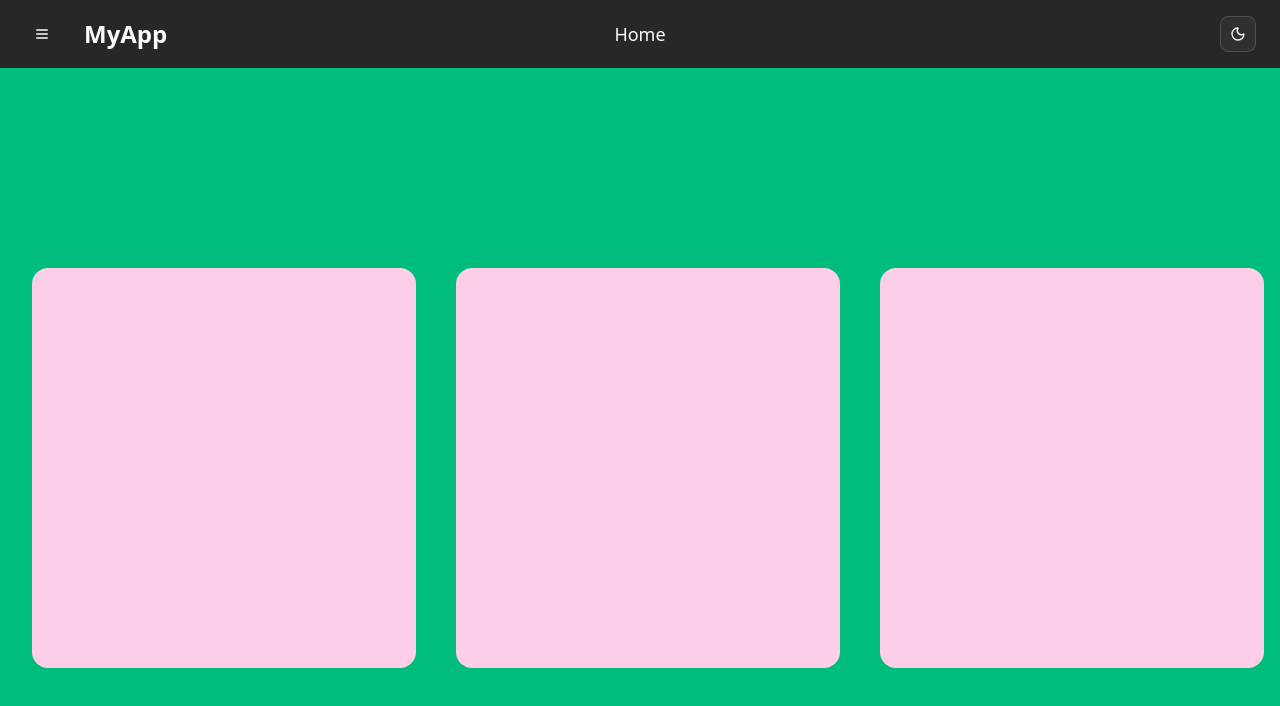
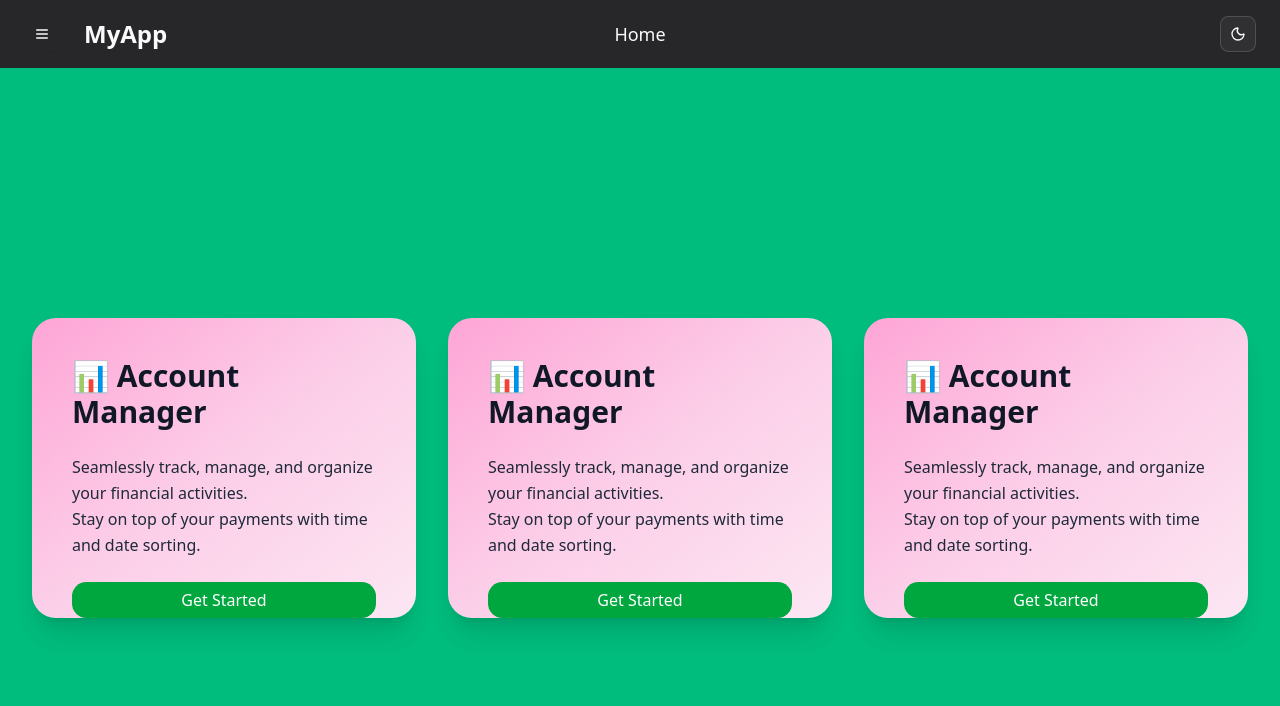
Before and after one commit to Anil-sai0418/Task-manager, a React (Vite) app in the folder Frontend/: page /home in a window 1280 px wide. Shown: the top 706 px of the page. Built offline with nearby package versions, Linux system fonts and the light colour scheme.

Commit message:
updated the home page

```diff
--- a/Frontend/src/App.jsx
+++ b/Frontend/src/App.jsx
@@ -4,7 +4,8 @@ import Register from './components/register';
 import Home from './components/Home';
 import List from './components/List';
 import Data from './components/Data'; // ✅ Add this line
-import Menu from './components/menu'
+import Menu from './components/menu';
+import Track from './components/Task'
 import './App.css';
 
 
@@ -19,6 +20,7 @@ function App() {
         <Route path = '/List' element ={<List/>}/>
         <Route path='/Data' element = {<Data/>}/>
         <Route path= '/menu'element = {<Menu/>}/>
+        <Route path='/Track'element = {<Track/>}/>
       </Routes>
     </BrowserRouter>
   );
--- a/Frontend/src/components/Home.jsx
+++ b/Frontend/src/components/Home.jsx
@@ -3,8 +3,10 @@ import { Button } from "../components/ui/button"
 import { ModeToggle } from "./mode-toggle";
 import { Input } from "./ui/input";
 import { Sheet, SheetContent, SheetDescription, SheetHeader, SheetTitle, SheetTrigger } from "./ui/sheet";
+import { useNavigate } from "react-router-dom";
 
 export default function Home() {
+  const navigate = useNavigate();
   return (
     <>
       <nav className="bg-muted px-6 py-4">
@@ -73,12 +75,43 @@ export default function Home() {
       </nav>
 
 
-      <div className="bg-primary h-screen w-full flex flex-row justify-start items-center gap-10">
-        <div className="h-[400px] w-[30%] bg-pink-200 rounded-2xl ml-8"></div>
-         <div className="h-[400px] w-[30%] bg-pink-200 rounded-2xl"></div>
-          <div className="h-[400px] w-[30%] bg-pink-200 rounded-2xl"></div>
-
-
+      <div className="bg-primary h-screen w-full flex flex-row justify-start items-center  ">
+        <div className="h-[300px] w-[30%] bg-gradient-to-br from-pink-300 via-pink-200 to-pink-100 shadow-xl rounded-3xl ml-8 flex justify-start flex-col pl-10 pr-10 pt-10 gap-6 transition-transform transform hover:scale-105 duration-300">
+         <p className="text-3xl font-extrabold text-gray-900">📊 Account Manager</p>
+         <p className="text-base text-gray-800 leading-relaxed">
+           Seamlessly track, manage, and organize your financial activities.<br />
+           Stay on top of your payments with time and date sorting.
+         </p>
+         <button
+           onClick={() => navigate("/data")}
+           className="w-full h-10 bg-green-600 hover:bg-green-700 text-white font-medium rounded-xl transition-colors duration-200"
+         >
+           Get Started
+         </button>
+        </div>
+        <div className="h-[300px] w-[30%] bg-gradient-to-br from-pink-300 via-pink-200 to-pink-100 shadow-xl rounded-3xl ml-8 flex justify-start flex-col pl-10 pr-10 pt-10 gap-6 transition-transform transform hover:scale-105 duration-300">
+         <p className="text-3xl font-extrabold text-gray-900">📊 Account Manager</p>
+         <p className="text-base text-gray-800 leading-relaxed">
+           Seamlessly track, manage, and organize your financial activities.<br />
+           Stay on top of your payments with time and date sorting.
+         </p>
+         <button
+           onClick={() => navigate("/track")}
+           className="w-full h-10 bg-green-600 hover:bg-green-700 text-white font-medium rounded-xl transition-colors duration-200"
+         >
+           Get Started
+         </button>
+        </div>
+        <div className="h-[300px] w-[30%] bg-gradient-to-br from-pink-300 via-pink-200 to-pink-100 shadow-xl rounded-3xl ml-8 flex justify-start flex-col pl-10 pr-10 pt-10 gap-6 transition-transform transform hover:scale-105 duration-300">
+         <p className="text-3xl font-extrabold text-gray-900">📊 Account Manager</p>
+         <p className="text-base text-gray-800 leading-relaxed">
+           Seamlessly track, manage, and organize your financial activities.<br />
+           Stay on top of your payments with time and date sorting.
+         </p>
+         <button className="w-full h-10 bg-green-600 hover:bg-green-700 text-white font-medium rounded-xl transition-colors duration-200">
+           Get Started
+         </button>
+        </div>
       </div>
     </>
   );
--- /dev/null
+++ b/Frontend/src/components/Task.jsx
@@ -0,0 +1,35 @@
+import React from "react";
+import { useNavigate } from "react-router-dom";
+
+export default function Home() {
+  const navigate = useNavigate();
+
+  return (
+    <div className="grid grid-cols-3 gap-4 p-4">
+      <div className="bg-white p-4 rounded-lg shadow-md">
+        <h2 className="text-xl font-semibold mb-2">Create Task</h2>
+        <p className="mb-4">Create new tasks to manage your work.</p>
+        <button className="w-full h-10 bg-blue-600 hover:bg-blue-700 text-white font-medium rounded-xl transition-colors duration-200">
+          Get Started
+        </button>
+      </div>
+      <div className="bg-white p-4 rounded-lg shadow-md">
+        <h2 className="text-xl font-semibold mb-2">Track Task</h2>
+        <p className="mb-4">Track the progress of your tasks.</p>
+        <button
+          onClick={() => navigate("/track")}
+          className="w-full h-10 bg-green-600 hover:bg-green-700 text-white font-medium rounded-xl transition-colors duration-200"
+        >
+          Get Started
+        </button>
+      </div>
+      <div className="bg-white p-4 rounded-lg shadow-md">
+        <h2 className="text-xl font-semibold mb-2">Manage Task</h2>
+        <p className="mb-4">Manage and update your existing tasks.</p>
+        <button className="w-full h-10 bg-red-600 hover:bg-red-700 text-white font-medium rounded-xl transition-colors duration-200">
+          Get Started
+        </button>
+      </div>
+    </div>
+  );
+}
```
